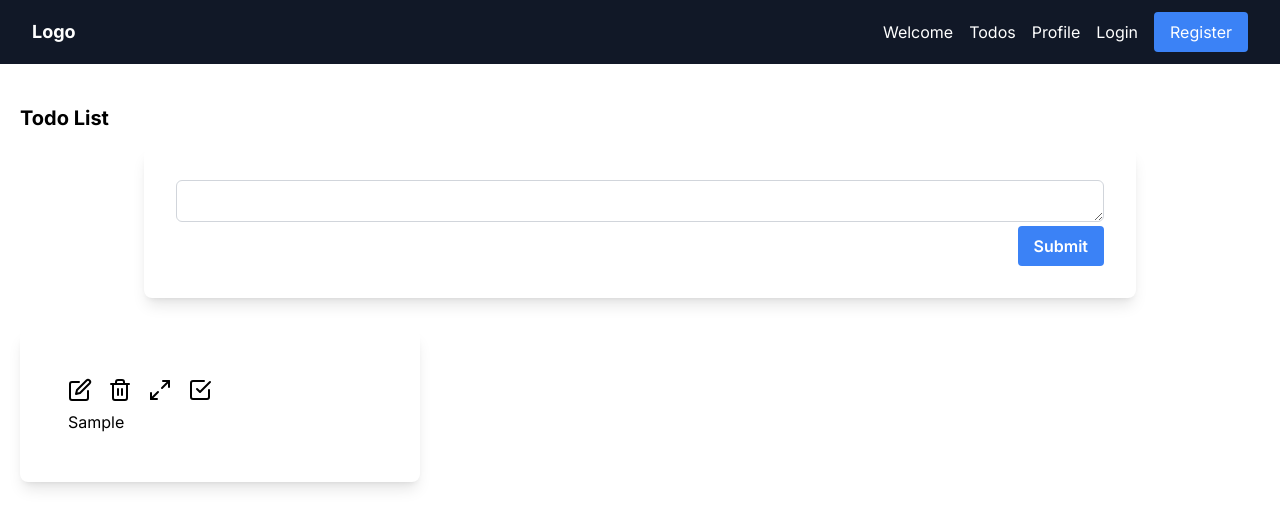
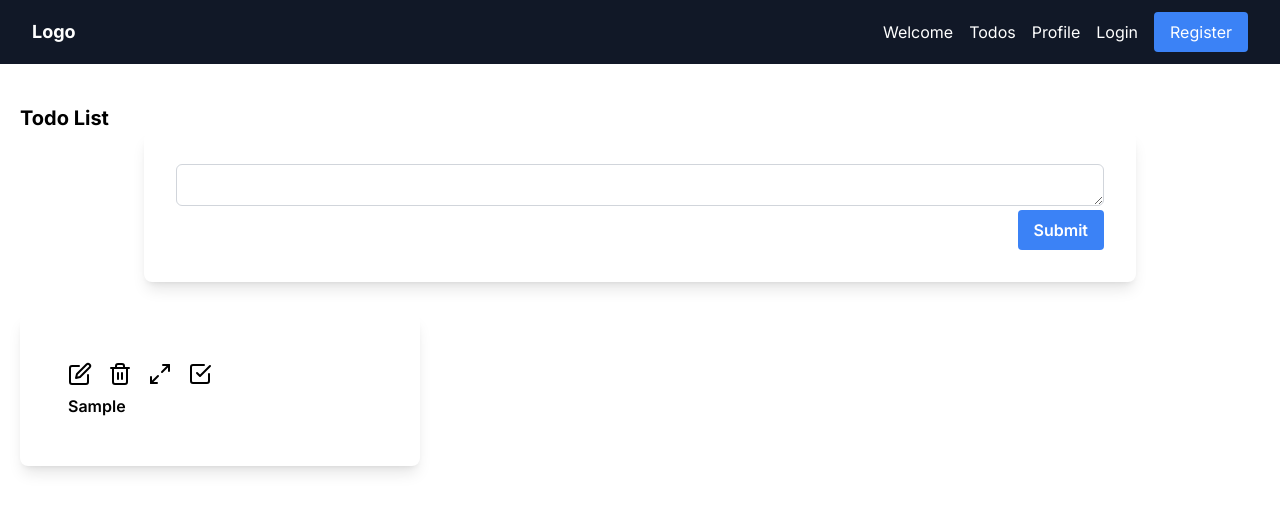
Before and after one commit to dionmar-lariosa/react-todo-app, a Next.js app: page /todos in a window 1280 px wide. Both pictures are taken after typing "Sample" into the empty fields and a click on the button "Submit". Shown: the top 528 px of the page. Built offline with nearby package versions, Linux system fonts and the light colour scheme.

Commit message:
ui for mark todo complete

```diff
--- a/src/app/(pages)/todos/page.jsx
+++ b/src/app/(pages)/todos/page.jsx
@@ -35,7 +35,7 @@ const Todos = () => {
   });
 
   const onAddTodo = (data) => {
-    const prepData = { id: Date.now(), todo: data.todo };
+    const prepData = { id: Date.now(), todo: data.todo, isComplete: false };
     setTodos((prevTodos) => [...prevTodos, prepData]);
     reset();
   };
@@ -68,6 +68,14 @@ const Todos = () => {
     }
   };
 
+  const completeTodo = (id) => {
+    setTodos((prevTodos) =>
+      prevTodos.map((todo) =>
+        todo.id === id ? { ...todo, isComplete: !todo.isComplete } : todo,
+      ),
+    );
+  };
+
   useEffect(() => {
     if (currentTodoId !== null) {
       clearErrors();
@@ -76,8 +84,8 @@ const Todos = () => {
 
   return (
     <>
-      <div className="flex items-center mb-4">
-        <h1 className="text-xl font-bold mr-2">Todo List</h1>
+      <div className="flex items-center">
+        <h1 className="text-xl font-bold capitalize">todo list</h1>
       </div>
       <div className="max-w-5xl mx-auto px-4 mb-8">
         {!currentTodoId && (
@@ -116,8 +124,12 @@ const Todos = () => {
                     />
                     <CheckSquare
                       size={24}
-                      className="cursor-pointer hover:text-green-500"
-                      onClick={() => console.log("CheckSquare")}
+                      className={`cursor-pointer ${
+                        todo.isComplete
+                          ? "text-green-500"
+                          : "hover:text-green-500"
+                      }`}
+                      onClick={() => completeTodo(todo.id)}
                     />
                   </div>
                   {todo.id === currentTodoId ? (
@@ -131,7 +143,15 @@ const Todos = () => {
                       </Button>
                     </form>
                   ) : (
-                    <p>{todo.todo}</p>
+                    <p
+                      className={
+                        todo.isComplete
+                          ? "line-through italic text-gray-500"
+                          : "font-semibold"
+                      }
+                    >
+                      {todo.todo}
+                    </p>
                   )}
                 </div>
               </Card>
```
